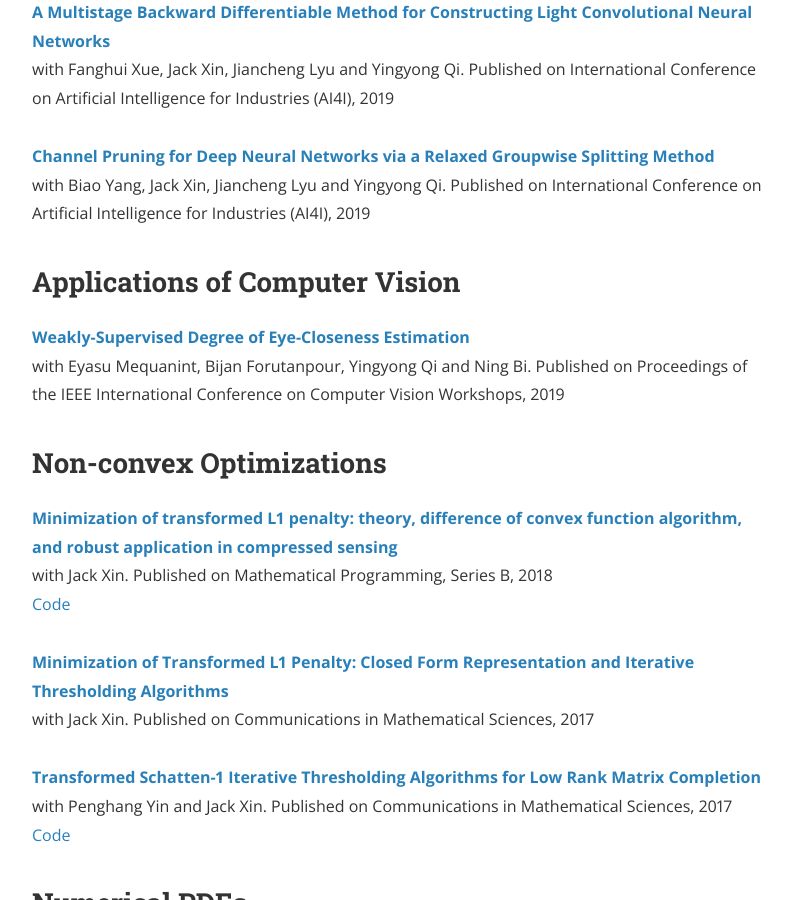
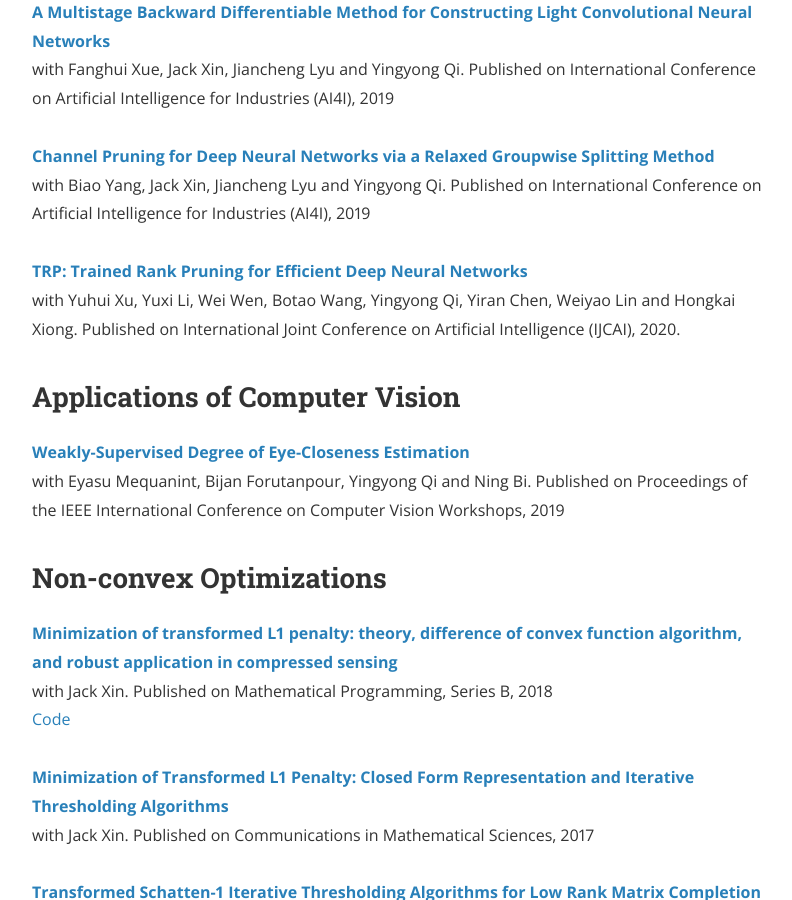
Before and after one commit to zsivine/zsivine.github.io, a Jekyll site: the page built from research.html, in a window 1280 px wide and 900 px high, scrolled down 1534 px. Shown: the whole window, without its empty margins (240-1032 px from the left). Built offline with Jekyll 4.4.1, drawn with Linux system fonts in a browser that asks for light colours; nearby versions of some CDN libraries; comment, search, counter and statistics services are not loaded; a style sheet for code colours, icons or effects is not loaded.

Commit message:
add TRP paper

```diff
--- a/About Me _ Shuai Zhang.htm
+++ b/About Me _ Shuai Zhang.htm
@@ -187,7 +187,4 @@ $(document).ready(function() {
 
 
 
-
-
-
 <div id="lightboxOverlay" class="lightboxOverlay" style="display: none;"></div><div id="lightbox" class="lightbox" style="display: none;"><div class="lb-outerContainer"><div class="lb-container"><img class="lb-image" src="https://zsivine.github.io/about/"><div class="lb-nav"><a class="lb-prev" href="https://zsivine.github.io/about/"></a><a class="lb-next" href="https://zsivine.github.io/about/"></a></div><div class="lb-loader"><a class="lb-cancel"></a></div></div></div><div class="lb-dataContainer"><div class="lb-data"><div class="lb-details"><span class="lb-caption"></span><span class="lb-number"></span></div><div class="lb-closeContainer"><a class="lb-close"></a></div></div></div></div></body></html>
--- a/index.html
+++ b/index.html
@@ -47,4 +47,6 @@ Feel free to look at my <a href="https://zsivine.github.io/research" target="_se
 </a>
 
 <!-- Globe Widget -->
-<script type="text/javascript" id="clustrmaps" src="//cdn.clustrmaps.com/map_v2.js?d=03ChUh64dp-ERsFZ6_OQVWgfVTw43mUK4n4FDi3EwGE&cl=ffffff&w=a"></script>
+<!--
+  <script type="text/javascript" id="clustrmaps" src="//cdn.clustrmaps.com/map_v2.js?d=03ChUh64dp-ERsFZ6_OQVWgfVTw43mUK4n4FDi3EwGE&cl=ffffff&w=a"></script>
+-->
--- a/research.html
+++ b/research.html
@@ -31,7 +31,6 @@ permalink: /research/
     Published on SIAM Journal on Imaging Sciences, 2018<br>
 <a href="https://github.com/penhunt/binaryrelax">Code</a> <br>
 
-
 <br>
 <strong><a href="https://link.springer.com/article/10.1007/s40687-018-0177-6">
     Blended coarse gradient descent for full quantization of deep neural
@@ -39,7 +38,6 @@ permalink: /research/
 <br>with Penghang Yin, Jiancheng Lyu, Stanley Osher, Yingyong Qi, Jack Xin.
     Published on Research in the Mathematical Sciences, Springer, 2018<br>
 <a href="https://github.com/zsivine/full-quantization-DNN">Code</a> <br>
-
 
 <br>
 <strong><a href="https://arxiv.org/abs/1812.08374">
@@ -49,7 +47,6 @@ permalink: /research/
 <a href="http://carina.cse.lehigh.edu/xin/publication/2019wacv_dac/2019wacv_dac_appendix.pdf">Appendix</a>
 <a>    </a>
 <a href="http://carina.cse.lehigh.edu/xin/publication/2019wacv_dac/2019wacv_dac_poster.pdf">Poster</a> <br>
-
 
 <br>
 <strong><a href="https://arxiv.org/abs/1812.02375">
@@ -86,6 +83,16 @@ permalink: /research/
 <br>with Biao Yang, Jack Xin, Jiancheng Lyu and Yingyong Qi.
     Published on International Conference on Artificial Intelligence
     for Industries (AI4I), 2019<br>
+
+<br>
+<strong><a href="https://arxiv.org/pdf/2004.14566v1.pdf">
+    TRP: Trained Rank Pruning for Efficient Deep Neural Networks
+    </a></strong>
+<br>with Yuhui Xu, Yuxi Li, Wei Wen, Botao Wang, Yingyong Qi, Yiran Chen,
+    Weiyao Lin and Hongkai Xiong.
+    Published on International Joint Conference
+    on Artificial Intelligence (IJCAI), 2020.
+    <br>
 
 
 
```
